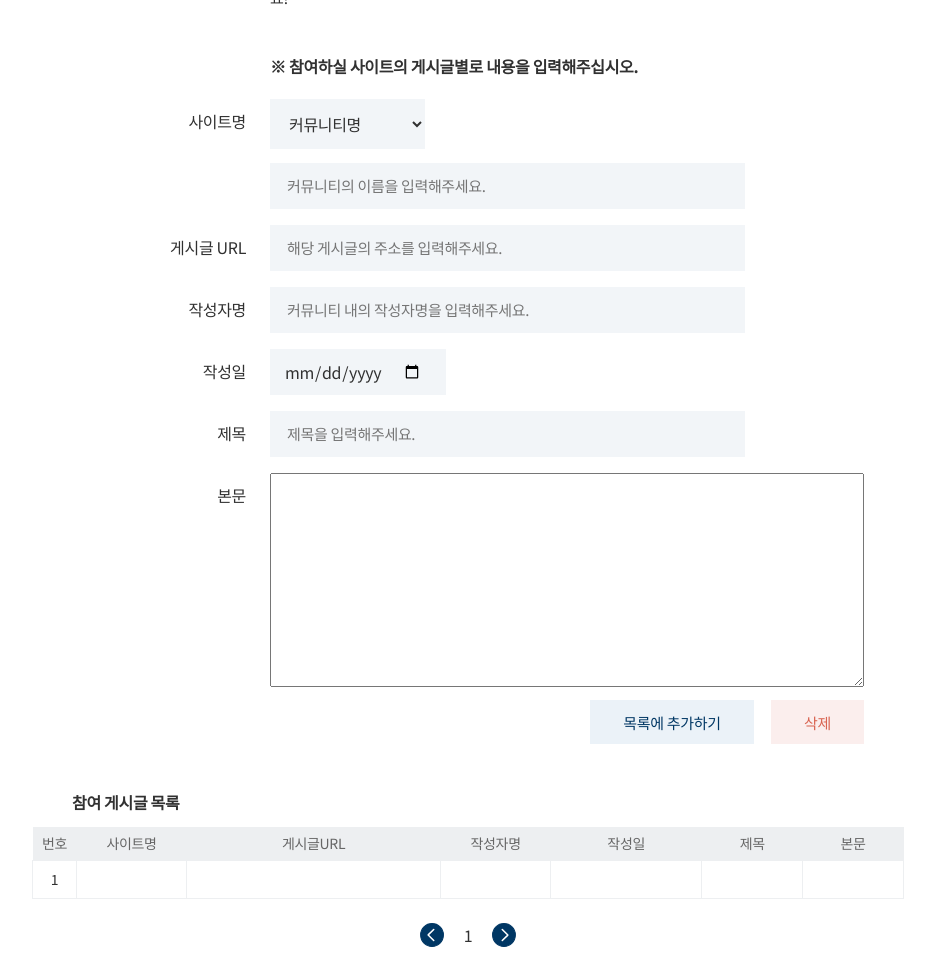
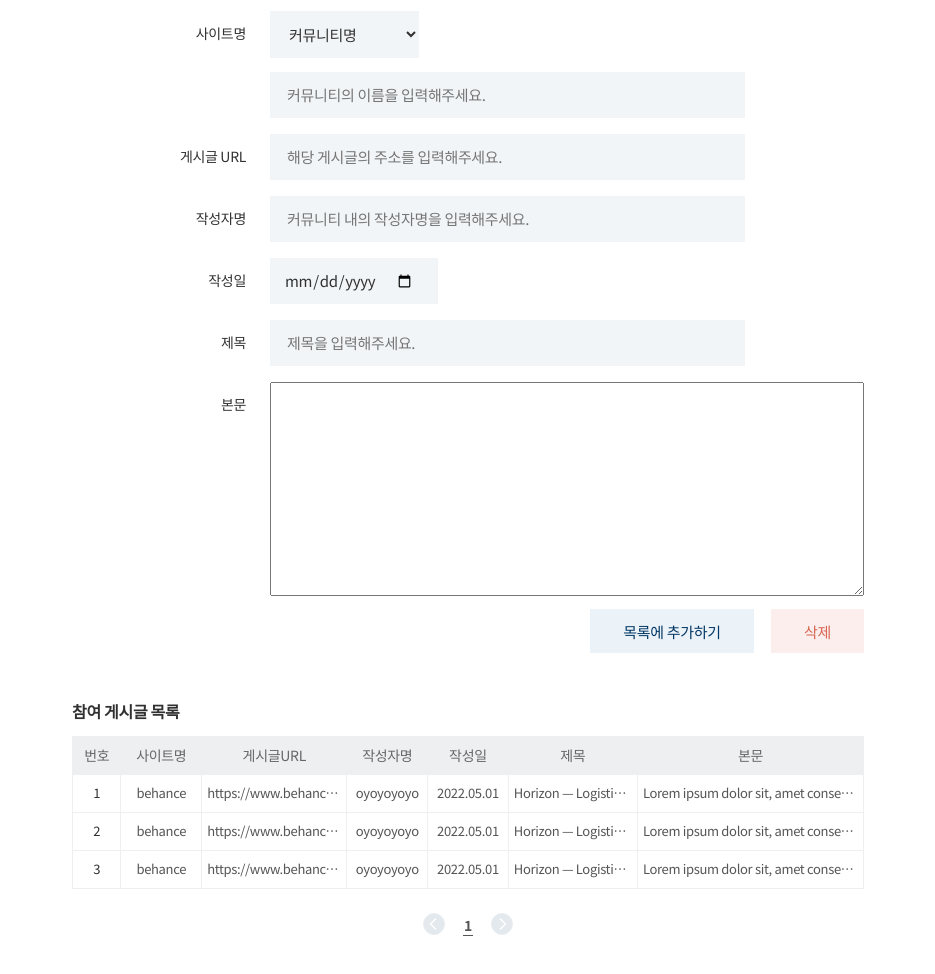
Before and after one commit to hiu-han/buzzCorpus, a plain HTML site: page inputContents.html in a window 1280 px wide. Shown: the part 1463-2437 px from the top of the page, without its empty margins (172-1107 px from the left). Drawn offline with Linux system fonts and the light colour scheme; a web font is replaced by a local one.

Commit message:
220530 월 1533

```diff
--- a/inputContents.html
+++ b/inputContents.html
@@ -312,6 +312,17 @@
                     <div class="input-info-table">
                       <h4 class="table-title">참여 게시글 목록</h4>
                       <table class="table-added-list">
+                        <colgroup>
+                          <!-- <col width="4%"> -->
+                          <col width="6%">
+                          <col width="10%">
+                          <col width="18%">
+                          <col width="10%">
+                          <col width="10%">
+                          <col width="16%">
+                          <!-- <col width="30%"> -->
+                          <col width="28%">
+                        </colgroup>
                         <thead>
                           <tr>
                             <th>번호</th>
@@ -326,12 +337,42 @@
                         <tbody>
                           <tr>
                             <th class="added-post-num">1</th>
-                            <td class="added-post-commu"></td>
-                            <td class="added-post-url"></td>
-                            <td class="added-post-usr"></td>
-                            <td class="added-post-date"></td>
-                            <td class="added-post-title"></td>
-                            <td class="added-post-subs"></td>
+                            <td class="added-post-commu">behance</td>
+                            <td class="added-post-url">
+                              https://www.behance.net/gallery/136522091/Horizon-Logistics-Identity?tracking_source=search_projects
+                            </td>
+                            <td class="added-post-usr">oyoyoyoyo</td>
+                            <td class="added-post-date">2022.05.01</td>
+                            <td class="added-post-title">Horizon — Logistics Identity</td>
+                            <td class="added-post-subs">Lorem ipsum dolor sit, amet consectetur adipisicing elit. Qui,
+                              debitis odio! Alias tenetur, eligendi numquam est ut quis voluptas quo repudiandae
+                              incidunt nostrum? Enim, id recusandae? Sint asperiores quam aspernatur!</td>
+                          </tr>
+                          <tr>
+                            <th class="added-post-num">2</th>
+                            <td class="added-post-commu">behance</td>
+                            <td class="added-post-url">
+                              https://www.behance.net/gallery/136522091/Horizon-Logistics-Identity?tracking_source=search_projects
+                            </td>
+                            <td class="added-post-usr">oyoyoyoyo</td>
+                            <td class="added-post-date">2022.05.01</td>
+                            <td class="added-post-title">Horizon — Logistics Identity</td>
+                            <td class="added-post-subs">Lorem ipsum dolor sit, amet consectetur adipisicing elit. Qui,
+                              debitis odio! Alias tenetur, eligendi numquam est ut quis voluptas quo repudiandae
+                              incidunt nostrum? Enim, id recusandae? Sint asperiores quam aspernatur!</td>
+                          </tr>
+                          <tr>
+                            <th class="added-post-num">3</th>
+                            <td class="added-post-commu">behance</td>
+                            <td class="added-post-url">
+                              https://www.behance.net/gallery/136522091/Horizon-Logistics-Identity?tracking_source=search_projects
+                            </td>
+                            <td class="added-post-usr">oyoyoyoyo</td>
+                            <td class="added-post-date">2022.05.01</td>
+                            <td class="added-post-title">Horizon — Logistics Identity</td>
+                            <td class="added-post-subs">Lorem ipsum dolor sit, amet consectetur adipisicing elit. Qui,
+                              debitis odio! Alias tenetur, eligendi numquam est ut quis voluptas quo repudiandae
+                              incidunt nostrum? Enim, id recusandae? Sint asperiores quam aspernatur!</td>
                           </tr>
                         </tbody>
                       </table>
--- a/src/css/style.css
+++ b/src/css/style.css
@@ -479,9 +479,6 @@ h2.page-title {
   border-radius: 30px;
   color: #fff;
 }
-.section-input-info .input-info-item > .item-title > .item-text {
-  /* font-weight: 600; */
-}
 .section-input-info .input-info-item > .item-title > .item-icon {
   position: absolute;
   top: 50%;
@@ -552,6 +549,9 @@ h2.page-title {
 .section-input-info .input-info-item .input-wrap > .input-item-name {
   margin-left: 14px;
 }
+.section-input-info .input-info-item .input-wrap > .input-item-name input {
+  max-width: 160px;
+}
 .section-input-info
   .input-info-item
   .input-wrap
@@ -570,12 +570,9 @@ h2.page-title {
   display: inline-flex;
   flex-direction: row;
   align-items: center;
-  /* width: 100px; */
   height: 44px;
-  /* margin-left: 8px; */
 }
 .section-input-info .input-info-item .btn-wrap > .btn-text {
-  /* display: inline-block; */
   display: none;
   line-height: 44px;
   font-size: 15px;
@@ -635,8 +632,6 @@ h2.page-title {
 .content-box.input-commu-box h4.table-attention {
   margin-left: 25%;
 }
-.content-box.input-commu-box h4.table-title {
-}
 .content-box.input-commu-box.now-on {
   display: block;
 }
@@ -644,6 +639,10 @@ h2.page-title {
 .input-commu-box input {
   width: 80%;
   /* background-color: #fff; */
+  font-size: 15px;
+}
+.input-commu-box select {
+  font-size: 15px;
 }
 .input-commu-box textarea {
   width: 100%;
@@ -669,7 +668,7 @@ h2.page-title {
   text-align: right;
   vertical-align: top;
   line-height: 44px;
-  font-size: 16px;
+  font-size: 14px;
 }
 .input-info-table .table-content tbody th,
 .input-info-table .table-content tbody td {
@@ -685,41 +684,66 @@ h2.page-title {
 }
 
 .table-added-list {
-  width: calc(100% + 80px);
-  margin-left: -40px;
+  table-layout: fixed;
+  /* width: calc(100% + 80px); */
+  width: 100%;
+  /* margin-left: -40px; */
 }
 .table-added-list thead {
   background-color: #edeff1;
   font-size: 14px;
-  /* font-weight: 600; */
   color: #666;
   text-align: center;
 }
 .table-added-list thead th {
   height: 34px;
   vertical-align: middle;
+  font-size: 14px;
 }
 .table-added-list tbody th,
-.table-added-list tbody td {
+.table-added-list tbody td,
+.table-added-list thead th {
   height: 38px;
   vertical-align: middle;
   border: 1px solid #edeff1;
-  font-size: 14px;
 }
 .table-added-list tbody th {
-  width: 44px;
+  /* width: 4%; */
+  font-size: 13px;
 }
 .table-added-list tbody td {
-  white-space: inherit;
+  padding: 0 5px;
+  white-space: nowrap;
   text-overflow: ellipsis;
+  overflow: hidden;
+  font-size: 13px;
+  color: #555;
 }
-.table-added-list tbody tr td:first-of-type {
+.table-added-list tbody td:first-of-type {
   /* 사이트명 */
-  width: 110px;
+  /* width: 10%; */
+  text-align: center;
 }
-.table-added-list tbody tr td:nth-of-type(3) {
+.table-added-list tbody td:nth-of-type(2),
+.table-added-list thead th:nth-of-type(3) {
+  /* 게시글URL */
+  /* width: 16%; */
+}
+.table-added-list tbody td:nth-of-type(3) {
   /* 작성자명 */
-  width: 110px;
+  /* width: 12%; */
+  text-align: center;
+}
+.table-added-list tbody td:nth-of-type(4) {
+  /* 작성일 */
+  /* width: 12%; */
+  text-align: center;
+}
+.table-added-list tbody td:nth-of-type(5) {
+  /* width: 16%; */
+}
+.table-added-list tbody td:nth-of-type(6) {
+  /* width: 30%; */
 }
 
 .input-info-table .pagination-list {
@@ -735,19 +759,44 @@ h2.page-title {
 }
 .input-info-table .pagination-list > li > button {
   background-color: rgba(255, 255, 255, 0);
+  cursor: pointer;
 }
 .input-info-table .pagination-list > li.page-arrow > button {
-  width: 24px;
-  height: 24px;
+  width: 22px;
+  height: 22px;
   text-indent: -99999px;
   background-image: url("../img/icon/icon-arrow_next.svg");
   background-repeat: no-repeat;
   background-position: center;
   background-size: contain;
-  /* border-radius: 50%; */
 }
 .input-info-table .pagination-list > li.page-arrow.page-prev > button {
   transform: rotate(180deg);
+}
+.input-info-table .pagination-list > li.page-arrow.disable > button {
+  cursor: auto;
+  opacity: 0.1;
+}
+
+.input-info-table .pagination-list .page-count {
+  position: relative;
+  font-size: 14px;
+  color: #aaa;
+}
+.input-info-table .pagination-list .page-count.now-on {
+  font-weight: 600;
+  color: #555;
+}
+.input-info-table .pagination-list .page-count.now-on::after {
+  content: "";
+  display: block;
+  position: absolute;
+  bottom: 0;
+  left: 50%;
+  transform: translateX(-50%);
+  width: 10px;
+  height: 1px;
+  background-color: #555;
 }
 
 /** SUBMIT page **/
@@ -760,7 +809,6 @@ h2.page-title {
   padding: 24px 0 24px;
   line-height: 1.8;
   font-size: 18px;
-  /* font-weight: 600; */
 }
 .corpus-submit .info-wrap-content {
   padding: 34px 0 24px;
```
